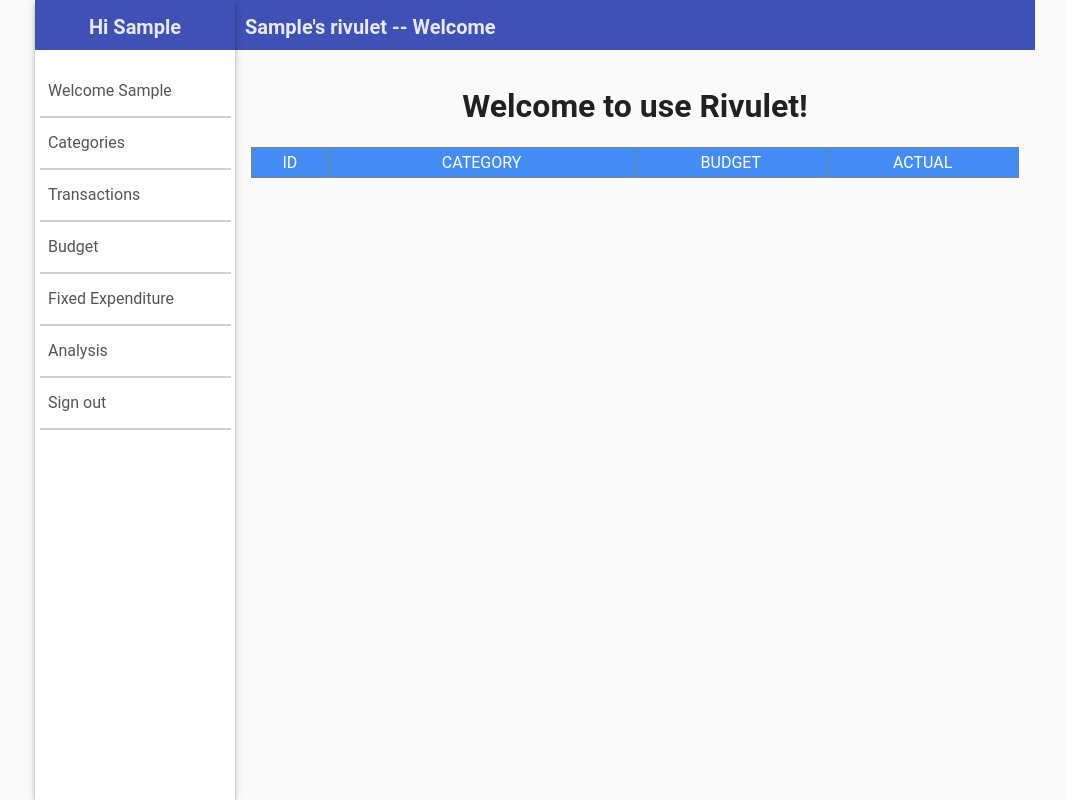
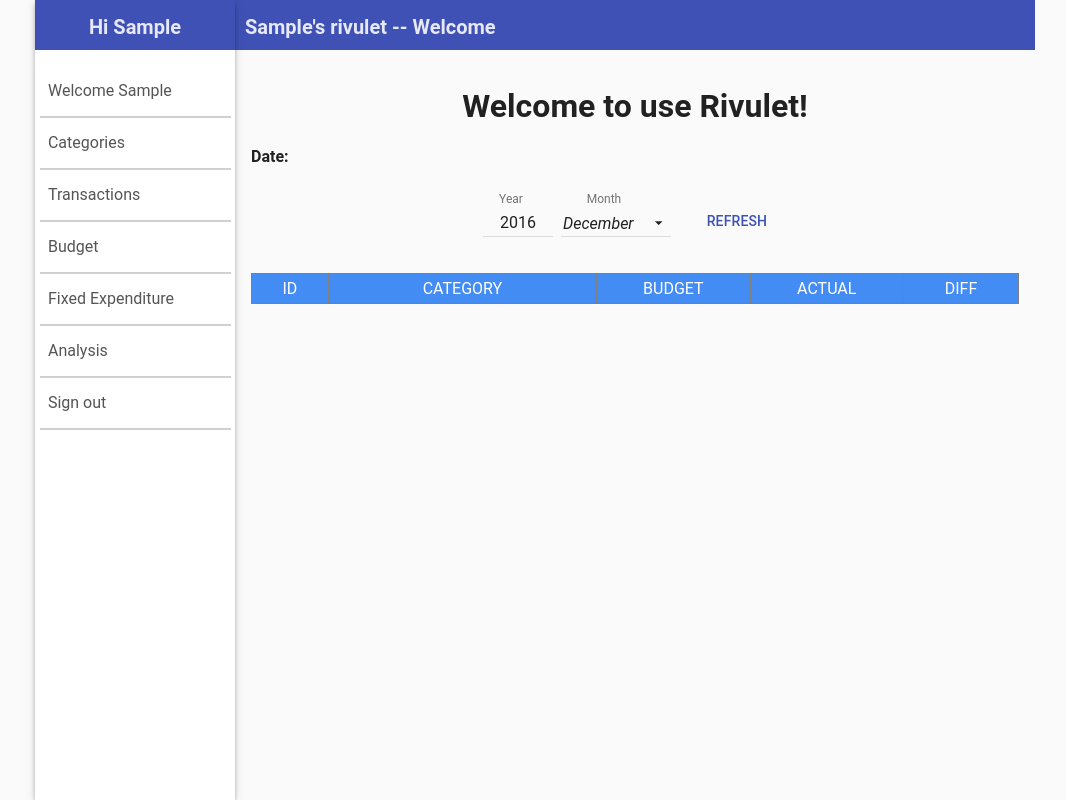
Before and after one commit to derekzhang5751/rivulet, a CodeIgniter app: page /database/index.php/home/index in a window 1280 px wide. Shown: the whole page, without its empty margins (105-1171 px from the left). Run offline with CodeIgniter, Linux system fonts and the light colour scheme; the visitor is signed in with stand-in values (Sample User, id 1).

Commit message:
daily commit 20161207.01

```diff
--- a/application/controllers/Home.php
+++ b/application/controllers/Home.php
@@ -41,6 +41,8 @@
             'records' => null
         );
         $user = $this->validateSigninUser();
+        $date1 = $this->input->post('date1');
+        $date2 = $this->input->post('date2');
 
         $this->load->model('budget_model', '', TRUE);
         $budgets = $this->budget_model->getUserValidBudget($user->user_id);
@@ -49,7 +51,7 @@
             $stat = array();
             foreach ($budgets as $budget) {
                 $cate = $budget['code'];
-                $sum = $this->transaction_model->getUserTransSumByCate($user->user_id, substr($cate, 0, 2));
+                $sum = $this->transaction_model->getUserTransSumByCateDate($user->user_id, substr($cate, 0, 2), $date1, $date2);
                 if ($sum) {
                     $amount = $sum[0]['amount'];
                     $r = array();
@@ -66,6 +68,7 @@
                     } else {
                         $r['actual'] = $amount;
                     }
+                    $r['diff'] = $r['budget'] + $r['actual'];
                     array_push($stat, $r);
                 }
             }
--- a/application/models/Transaction_model.php
+++ b/application/models/Transaction_model.php
@@ -76,7 +76,7 @@
     }
 
     public function getUserTransSumByCateDate($userId, $cateMasterCode, $begin, $end) {
-        //log_message('debug', "[MODEL]Get user budget ".$userId);
+        //log_message('debug', "[MODEL]getUserTransSumByCateDate userid=".$userId.",cate=".$cateMasterCode.",date1=".$begin.",date2=".$end);
         $sql = "SELECT SUM(amount*direction) AS amount FROM transactions WHERE userid=".$userId." AND cate_code LIKE '".$cateMasterCode."%'";
         if ($begin) {
             $sql = $sql . " AND occur_time>='" . $begin . "'";
--- a/application/views/home_welcome.php
+++ b/application/views/home_welcome.php
@@ -7,18 +7,48 @@
 <div>
     <div><H1>Welcome to use Rivulet!</H1></div>
     <div>
+        <form name="searchForm" novalidate>
+            <h4 style="text-align: left;">Date:</h4>
+            <md-input-container style="width: 70px; height: 27px;">
+                <label>Year</label>
+                <input type="number" ng-model="search.year" ng-init="search.year=year" style="text-align: right;">
+            </md-input-container>
+            <md-input-container style="width: 110px; height: 27px;">
+                <label>Month</label>
+                <md-select ng-model="search.month" ng-init="search.month=month" style="text-align: left;">
+                    <md-option value="1"><em>January</em></md-option>
+                    <md-option value="2"><em>February</em></md-option>
+                    <md-option value="3"><em>March</em></md-option>
+                    <md-option value="4"><em>April</em></md-option>
+                    <md-option value="5"><em>May</em></md-option>
+                    <md-option value="6"><em>June</em></md-option>
+                    <md-option value="7"><em>July</em></md-option>
+                    <md-option value="8"><em>August</em></md-option>
+                    <md-option value="9"><em>September</em></md-option>
+                    <md-option value="10"><em>October</em></md-option>
+                    <md-option value="11"><em>November</em></md-option>
+                    <md-option value="12"><em>December</em></md-option>
+                </md-select>
+            </md-input-container>
+            &nbsp;&nbsp;<md-button type="submit" ng-click="reload(search)" class="md-primary">REFRESH</md-button>
+        </form>
+    </div>
+    <br>
+    <div>
         <table style="width: 100%;">
             <tr style="background-color: #428cf4; color: #fff;">
                 <td style="width: 10%; text-align: center">ID</td>
-                <td style="width: 40%; text-align: center">CATEGORY</td>
-                <td style="width: 25%; text-align: center">BUDGET</td>
-                <td style="width: 25%; text-align: center">ACTUAL</td>
+                <td style="width: 35%; text-align: center">CATEGORY</td>
+                <td style="width: 20%; text-align: center">BUDGET</td>
+                <td style="width: 20%; text-align: center">ACTUAL</td>
+                <td style="width: 15%; text-align: center">DIFF</td>
             </tr>
             <tr ng-repeat="r in welcomeStat" style="background-color: {{ isLevelRoot(r.code) ? '#f1f1f1' : '#ffffff' }};">
-                <td style="text-align: right">{{ $index+1 }}</td>
-                <td style="text-align: center">{{ r.cate }}</td>
-                <td style="text-align: center">{{ r.budget }}</td>
-                <td style="text-align: center">{{ r.actual }}</td>
+                <td style="text-align: right;">{{ $index+1 }}</td>
+                <td style="text-align: center;">{{ r.cate }}</td>
+                <td style="text-align: center;">{{ r.budget }}</td>
+                <td style="text-align: center;">{{ r.actual }}</td>
+                <td style="text-align: center; color: {{ getColorOfDiffText(r.diff)}};">{{ r.diff }}</td>
             </tr>
         </table>
     </div>
--- a/public/js/home_controller.js
+++ b/public/js/home_controller.js
@@ -3,18 +3,34 @@
  * To change this template file, choose Tools | Templates
  * and open the template in the editor.
  */
-app.controller('homeWelcomeCtrl', function($scope, $rootScope, $http, $mdSidenav) {
+app.controller('homeWelcomeCtrl', function($scope, $rootScope, $http, $mdSidenav, rivuletServ) {
     $scope.username = "";
     $scope.usertype = 0;
     $scope.welcomeStat = null;
     $rootScope.subTitle = "--  Welcome";
+    $scope.searchBeginDate = "";
+    $scope.searchEndDate = "";
+    $scope.year = 2000;
+    $scope.month = "1";
 
     $rootScope.openLeftMenu = function() {
         $mdSidenav('left').toggle();
-    }
+    };
+
+    $scope.getColorOfDiffText = function($diff) {
+        if ($diff > 0) {
+            return "#428cf4";
+        } else if ($diff < 0) {
+            return "red";
+        } else {
+            return "#000";
+        }
+    };
 
     $scope.welcome = function() {
-        var data = "username=" + $scope.username;
+        var data = "username=" + $scope.username
+            + "&date1=" + $scope.searchBeginDate
+            + "&date2=" + $scope.searchEndDate;
         var config = {
             headers: {
                 'Content-Type': 'application/x-www-form-urlencoded'
@@ -30,7 +46,34 @@
                 console.log("Get catetory data failed!");
             }
         );
-    }
+    };
+
+    $scope.reload = function($search) {
+        $scope.year = $search.year;
+        $scope.month = $search.month;
+
+        var firstDay = rivuletServ.getFirstDayOfMonth($scope.year, parseInt($scope.month));
+        var lastDay = rivuletServ.getLastDayOfMonth($scope.year, parseInt($scope.month));
+        //console.log("First Day:"+firstDay);
+        //console.log("Last Day:"+lastDay);
+        $scope.searchBeginDate = firstDay;
+        $scope.searchEndDate = lastDay;
+        $scope.welcome();
+    };
+
+    var today = new Date();
+    var mm = today.getMonth();
+    var year = today.getFullYear();
+
+    $scope.year = year;
+    $scope.month = (mm+1).toString();
+
+    var firstDay = rivuletServ.getFirstDayOfMonth(year, mm+1);
+    var lastDay = rivuletServ.getLastDayOfMonth(year, mm+1);
+    //console.log("First Day:"+firstDay);
+    //console.log("Last Day:"+lastDay);
+    $scope.searchBeginDate = firstDay;
+    $scope.searchEndDate = lastDay;
 
     $scope.welcome();
 })
@@ -42,7 +85,7 @@
 
     $rootScope.openLeftMenu = function() {
         $mdSidenav('left').toggle();
-    }
+    };
 
     $scope.getAllCategories = function() {
         var data = "username=" + $scope.username;
@@ -61,11 +104,11 @@
                 alert("Get catetory data failed!");
             }
         );
-    }
+    };
 
     $scope.showAddForm = function($show) {
         $scope.ifShowAddForm = $show;
-    }
+    };
 
     $scope.addCate = function($cate) {
         var data = "code="+$cate.code+"&name="+$cate.name;
@@ -77,7 +120,7 @@
         //console.log("Request getAllCatetories");
         $http.post("Home/addNewCatetory", data, config).then(
             function success(response){
-                if (response.data.status == "ok") {
+                if (response.data.status === "ok") {
                     $cate.code = "";
                     $cate.name = "";
                     $scope.showAddForm(false);
@@ -90,17 +133,17 @@
                 alert("Add catetory failed!");
             }
         );
-    }
+    };
 
     $scope.cannel = function($cate) {
         $cate.code = "";
         $cate.name = "";
         $scope.showAddForm(false);
-    }
+    };
 
     $scope.isLevelRoot = function($cateCode) {
         return rivuletServ.isLevelRoot($cateCode);
-    }
+    };
 
     $scope.getAllCategories();
 })
@@ -119,11 +162,11 @@
 
     $rootScope.openLeftMenu = function() {
         $mdSidenav('left').toggle();
-    }
+    };
 
     $scope.isLevelRoot = function($cateCode) {
         return rivuletServ.isLevelRoot($cateCode);
-    }
+    };
 
     $scope.computeSum = function() {
         $scope.totalIncome = 0.0;
@@ -140,7 +183,7 @@
                 }
             }
         }
-    }
+    };
 
     $scope.getTransactions = function() {
         var data = "date1=" + $filter('date')($scope.searchBeginDate, 'yyyy-MM-dd')
@@ -162,7 +205,7 @@
                 alert("Get transaction data failed!");
             }
         );
-    }
+    };
     $scope.getAllCategories = function() {
         var data = "username=" + $scope.username;
         var config = {
@@ -180,7 +223,7 @@
                 alert("Get catetory data failed!");
             }
         );
-    }
+    };
 
     $scope.showAddForm = function($show) {
         $scope.ifShowAddForm = $show;
@@ -188,7 +231,7 @@
         //    var el = document.getElementById('transframe');
         //    el.scrollTop = el.scrollHeight - el.height;
         //}
-    }
+    };
 
     $scope.cannel = function($trans) {
         $scope.addtrans = $trans;
@@ -198,7 +241,7 @@
         $trans.type = "-1";
         $trans.remark = "";
         $scope.showAddForm(false);
-    }
+    };
 
     $scope.addTransaction = function($trans) {
         $scope.addtrans = $trans;
@@ -217,7 +260,7 @@
         $http.post("Home/addTransaction", data, config).then(
             function success(response){
                 //console.log(response.data);
-                if (response.data.status == "ok") {
+                if (response.data.status === "ok") {
                     $trans.date = "";
                     $trans.cate = "";
                     $trans.amount = "";
@@ -233,7 +276,7 @@
                 alert("Add transaction data failed!");
             }
         );
-    }
+    };
 
     $scope.getCategoryNameByCode = function($code) {
         $name = "";
@@ -245,14 +288,14 @@
             }
         }
         return $name;
-    }
+    };
 
     $scope.searchTransaction = function($search) {
         $scope.searchBeginDate = $search.date1;
         $scope.searchEndDate = $search.date2;
         $scope.searchCateCode = $search.cate;
         $scope.getTransactions();
-    }
+    };
 
     var today = new Date();
     var mm = today.getMonth();
@@ -271,7 +314,7 @@
 
     $rootScope.openLeftMenu = function() {
         $mdSidenav('left').toggle();
-    }
+    };
 
     $scope.computeSum = function() {
         $scope.totalBudget = 0.0;
@@ -290,7 +333,7 @@
                 }
             }
         }
-    }
+    };
 
     $scope.showAlert = function(ev, title, msg) {
         $mdDialog.show(
@@ -313,7 +356,7 @@
         } else {
             return "Monthly";
         }
-    }
+    };
 
     $scope.getDesc = function($budget) {
         var amount = $budget.amount;
@@ -323,7 +366,7 @@
             amount = $budget.amount * 4.0;
         }
         return "$"+amount+" per month";
-    }
+    };
 
     $scope.getAllBudgets = function() {
         var data = "username=" + $scope.username;
@@ -343,7 +386,7 @@
                 alert("Get budget data failed!");
             }
         );
-    }
+    };
 
     $scope.editBudget = function($budget) {
         //console.log("Edit Budget:");
@@ -360,7 +403,7 @@
         $http.post("Home/editBudget", data, config).then(
             function success(response){
                 //console.log(response.data);
-                if (response.data.status == "ok") {
+                if (response.data.status === "ok") {
                     $scope.getAllBudgets();
                     $scope.showAlert(event, 'Save Budget Success', '');
                 } else {
@@ -371,7 +414,7 @@
                 $scope.showAlert(event, 'Save Budget Failed', 'Please try again!');
             }
         );
-    }
+    };
 
     $scope.getAllBudgets();
 })
@@ -385,11 +428,11 @@
 
     $rootScope.openLeftMenu = function() {
         $mdSidenav('left').toggle();
-    }
+    };
 
     $scope.isLevelRoot = function($cateCode) {
         return rivuletServ.isLevelRoot($cateCode);
-    }
+    };
 
     $scope.computeSum = function() {
         $scope.totalExpend = 0.0;
@@ -400,7 +443,7 @@
                 //console.log("EXPEND: +"+trans.amount+"="+$scope.totalExpend);
             }
         }
-    }
+    };
 
     $scope.getFixedExpends = function() {
         var data = "cate=1";
@@ -420,7 +463,7 @@
                 alert("Get fixed expenditure data failed!");
             }
         );
-    }
+    };
     $scope.getAllCategories = function() {
         var data = "username=" + $scope.username;
         var config = {
@@ -438,11 +481,11 @@
                 alert("Get catetory data failed!");
             }
         );
-    }
+    };
 
     $scope.showAddForm = function($show) {
         $scope.ifShowAddForm = $show;
-    }
+    };
 
     $scope.cannel = function($trans) {
         $trans.date = "";
@@ -450,7 +493,7 @@
         $trans.amount = "";
         $trans.remark = "";
         $scope.showAddForm(false);
-    }
+    };
 
     $scope.addFixedExpend = function($trans) {
         var data = "date=" + $trans.date
@@ -466,7 +509,7 @@
         $http.post("Home/addFixedExpenditure", data, config).then(
             function success(response){
                 //console.log(response.data);
-                if (response.data.status == "ok") {
+                if (response.data.status === "ok") {
                     $trans.date = "";
                     $trans.cate = "";
                     $trans.amount = "";
@@ -482,7 +525,7 @@
                 alert("Add a fixed expenditure failed!");
             }
         );
-    }
+    };
 
     $scope.getCategoryNameByCode = function($code) {
         $name = "";
@@ -494,7 +537,7 @@
             }
         }
         return $name;
-    }
+    };
 
     $scope.getAllCategories();
     $scope.getFixedExpends();
@@ -505,6 +548,8 @@
     $scope.ifShowAddForm = false;
     $scope.searchBeginDate = "";
     $scope.searchEndDate = "";
+    $scope.year = 2000;
+    $scope.month = "1";
     $scope.originData = null;
 
     $scope.labels = ["1", "2", "3", "4", "5", "6"];
@@ -516,7 +561,7 @@
 
     $rootScope.openLeftMenu = function() {
         $mdSidenav('left').toggle();
-    }
+    };
 
     $scope.drawChart = function() {
         var ctx = document.getElementById("analysisChart").getContext("2d");
@@ -544,7 +589,7 @@
             $scope.analysisChart.destroy();
             $scope.analysisChart = new Chart(ctx, config);
         }
-    }
+    };
     $scope.drawChart2 = function() {
         var ctx = document.getElementById("analysisChart2").getContext("2d");
         var data = {
@@ -570,11 +615,11 @@
             $scope.analysisChart2.destroy();
             $scope.analysisChart2 = new Chart(ctx, config);
         }
-    }
+    };
 
     $scope.updateCategoriesAnalysis = function() {
-        var data = "date1=" + $filter('date')($scope.searchBeginDate, 'yyyy-MM-dd')
-            + "&date2=" + $filter('date')($scope.searchEndDate, 'yyyy-MM-dd');
+        var data = "date1=" + $scope.searchBeginDate
+            + "&date2=" + $scope.searchEndDate;
         var config = {
             headers: {
                 'Content-Type': 'application/x-www-form-urlencoded'
@@ -584,7 +629,7 @@
         $http.post("Home/updateCategoriesAnalysis", data, config).then(
             function success(response){
                 //console.log(response.data);
-                if (response.data.status == "ok") {
+                if (response.data.status === "ok") {
                     $scope.labels = [];
                     $scope.data = [];
                     $scope.colors1 = [];
@@ -613,19 +658,35 @@
                 alert("Update catetory analysis data failed!");
             }
         );
-    }
+    };
 
     $scope.reanalyze = function($search) {
-        $scope.searchBeginDate = $search.date1;
-        $scope.searchEndDate = $search.date2;
+        $scope.year = $search.year;
+        $scope.month = $search.month;
+
+        var firstDay = rivuletServ.getFirstDayOfMonth($scope.year, parseInt($scope.month));
+        var lastDay = rivuletServ.getLastDayOfMonth($scope.year, parseInt($scope.month));
+        //console.log("First Day:"+firstDay);
+        //console.log("Last Day:"+lastDay);
+        $scope.searchBeginDate = firstDay;
+        $scope.searchEndDate = lastDay;
         $scope.updateCategoriesAnalysis();
-    }
+    };
 
     var today = new Date();
     var mm = today.getMonth();
     var year = today.getFullYear();
 
-    $scope.searchBeginDate = new Date(year, mm, 1, 0, 0, 0, 0);
+    $scope.year = year;
+    $scope.month = (mm+1).toString();
+
+    var firstDay = rivuletServ.getFirstDayOfMonth(year, mm+1);
+    var lastDay = rivuletServ.getLastDayOfMonth(year, mm+1);
+    //console.log("First Day:"+firstDay);
+    //console.log("Last Day:"+lastDay);
+    $scope.searchBeginDate = firstDay;
+    $scope.searchEndDate = lastDay;
+
     $scope.updateCategoriesAnalysis();
 })
 ;
--- a/public/js/rivulet_service.js
+++ b/public/js/rivulet_service.js
@@ -17,7 +17,7 @@
         } else {
             return false;
         }
-    }
+    };
 
     this.getNextColorRGB = function() {
         var interval = 80;
@@ -48,6 +48,44 @@
         }
         //console.log("Color:"+color);
         return color;
-    }
+    };
+
+    this.getFirstDayOfMonth = function(year, month) {
+        if (typeof(year) !== "number" || typeof(month) !== "number") {
+            return "";
+        }
+        if (year <= 0 || month <= 0 || month > 12) {
+            return "";
+        }
+        var mmmm = month.toString();
+        if (mmmm.length === 1) {
+            mmmm = "0" + mmmm;
+        }
+        return year.toString() + "-" + mmmm + "-01";
+    };
+
+    this.getLastDayOfMonth = function(year, month) {
+        if (typeof(year) !== "number" || typeof(month) !== "number") {
+            return "";
+        }
+        if (year <= 0 || month <= 0 || month > 12) {
+            return "";
+        }
+        var m = month;
+        var y = year;
+        if (month === 12) {
+            m = 1;
+            y = year + 1;
+        } else {
+            m = month + 1;
+        }
+        var date1 = new Date(y, m-1, 1);
+        var date2 = new Date(date1 - 24*60*60*1000);
+        var mmmm = (date2.getMonth() + 1).toString();
+        if (mmmm.length === 1) {
+            mmmm = "0" + mmmm;
+        }
+        return date2.getFullYear() + "-" + mmmm + "-" + date2.getDate();
+    };
 
 });
```
Also changed, not shown: application/views/home_analysis.php (+21 -3 lines).
